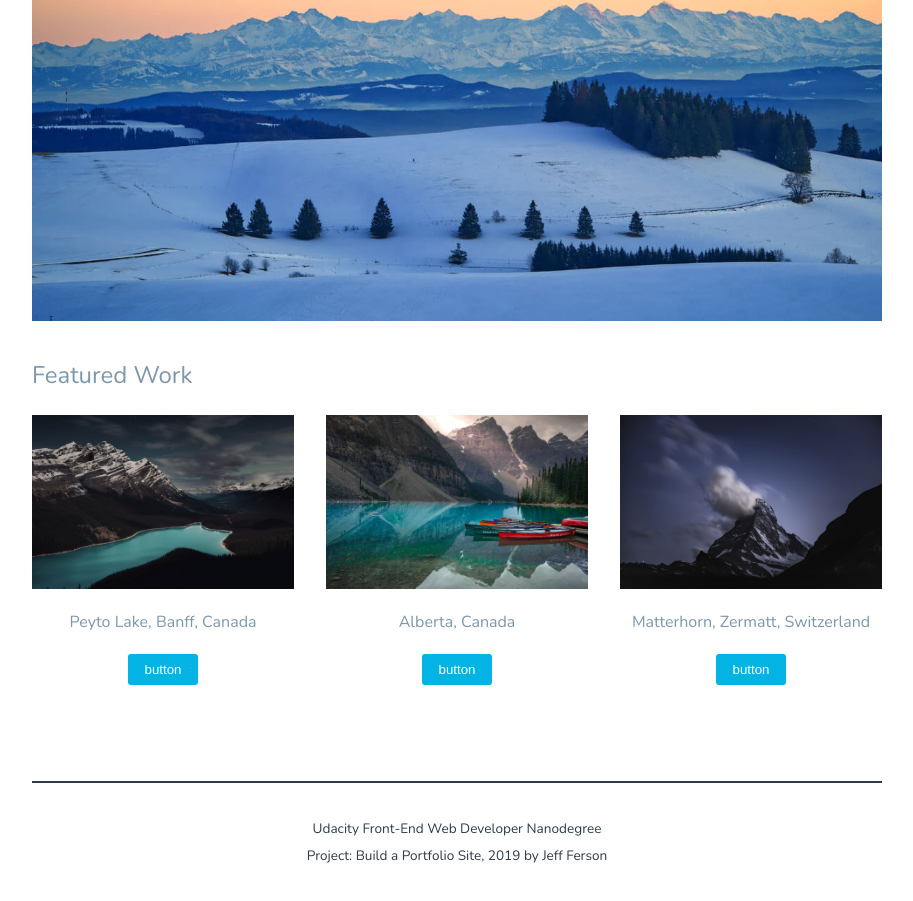
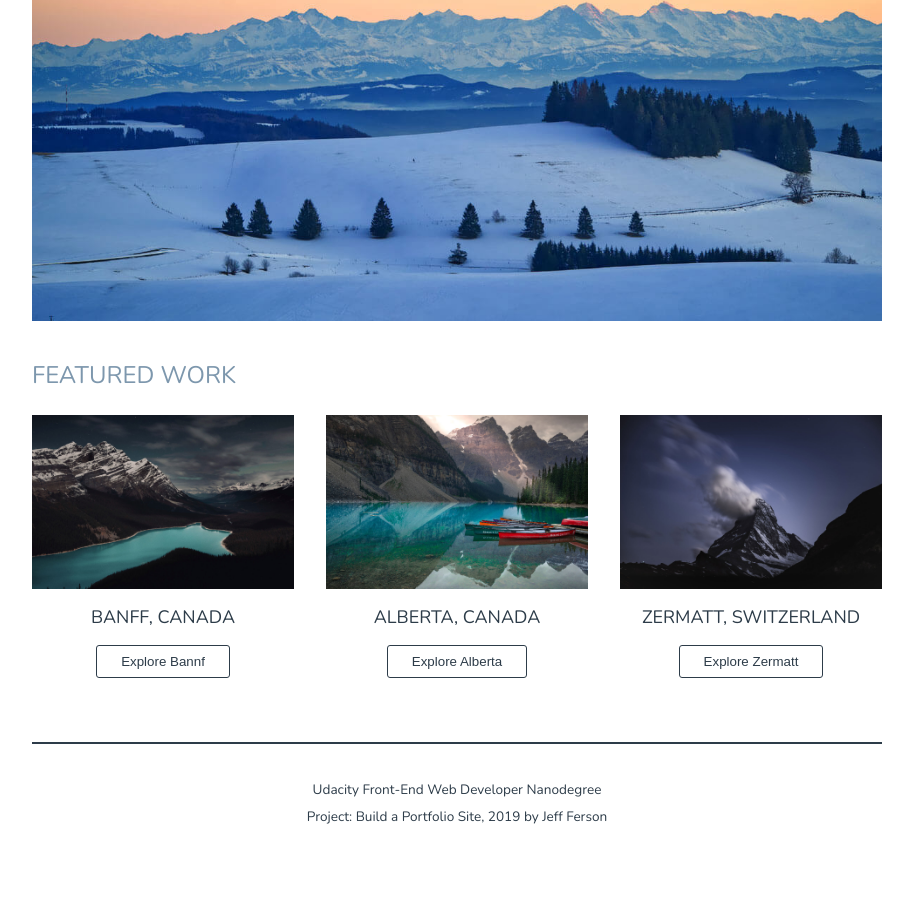
Before and after one commit to jfffrsn/FEND-build-a-portfolio, a plain HTML site: page index.html in a window 1280 px wide. Shown: the part 435-1336 px from the top of the page, without its empty margins (183-1096 px from the left). After the commit the page ends 1297 px from the top, so only its background shows below. Drawn offline with nearby package versions, Linux system fonts and the light colour scheme.

Commit message:
cjhanges

```diff
--- a/css/styles.css
+++ b/css/styles.css
@@ -1,13 +1,10 @@
 /*Fonts*/
 @import url('https://fonts.googleapis.com/css?family=Nunito:300,400,600,700&display=swap');
-
-
 :root {
 	--color-1: #02b3e4;
 	--color-2: #2d3c49;
 	--color-3: #7d97ad;
 }
-
 body{
 	background-color: #fff;
 	margin: 0;
@@ -17,22 +14,17 @@ body{
 	font-size: 16px;
 	box-sizing: border-box;
 }
-
 /*utility classes*/
 .fluid-img{
 	width: 100%;
 	height: auto;
 }
-
 /*page*/
 .page {
 	display: grid;
 	grid-row-gap: 2rem;
 	grid-template-columns: 1fr;
-    grid-template-areas:
-    "header"
-    "main"
-    "footer";
+	grid-template-areas:"header""main""footer";
 }
 .page {
 	max-width: 850px;
@@ -43,7 +35,6 @@ body{
 		margin: 0 auto;
 	}
 }
-
 /* Header */
 .header {
 	grid-area: header;
@@ -60,7 +51,6 @@ body{
 .header-logo-img {
 	max-width: 50px;
 }
-
 .header-details {
 	text-align: center;
 	align-self: center;
@@ -78,7 +68,6 @@ body{
 	margin: .15rem 0;
 	font-size: .875rem;
 }
-
 @media screen and (min-width: 500px) {
 	.header {
 		grid-template-columns: 50% 50%;
@@ -101,12 +90,10 @@ body{
 		margin: .25rem 0;
 	}
 }
-
 @media screen and (min-width: 850px) {
 	.header-logo-img {
 		max-width: 100px;
 	}
-
 	.header-details-title {
 		font-weight: 300;
 		margin: .5rem 0;
@@ -118,24 +105,33 @@ body{
 		margin: .5rem 0;
 	}
 }
-
-
 /* Main */
 .main {
 	grid-area: main;
 }
-
 .hero {
 	margin: 0 0 2rem 0;
 }
-
 .featured {
 	margin: 0 0 2rem 0;
 }
 .featured-title{
 	color: var(--color-3);
+	font-size: 1.25rem;
+	font-weight: 400;
+	text-transform: uppercase;
+	text-align: center;
+}
+@media screen and (min-width: 500px) {
+	.featured-title{
+		font-size: 1.35rem;
+		text-align: left;
+	}
+}
+@media screen and (min-width: 850px) {
+	.featured-title{
 		font-size: 1.5rem;
-    font-weight: 400;
+	}
 }
 .featured-list{
 	list-style: none;
@@ -145,19 +141,17 @@ body{
 	grid-gap: 0;
 	grid-template-columns: 1fr;
 }
-
 @media screen and (min-width: 500px) {
 	.featured-list{
-        grid-gap: 1.5rem;
-        grid-template-columns: 1fr 1fr 1fr;
+		grid-gap: 2rem;
+		grid-template-columns: 1fr 1fr;
 	}
 }
 @media screen and (min-width: 850px) {
 	.featured-list{
-        grid-gap: 2rem;
+		grid-template-columns: 1fr 1fr 1fr;
 	}
 }
-
 .featured-list-item{
 	display: flex;
 	flex-flow: column wrap;
@@ -167,27 +161,38 @@ body{
 .featured-list-item:last-of-type{
 	margin-bottom: 0;
 }
-
+@media screen and (min-width: 500px) {
+	.featured-list-item{
+		margin: 0;
+	}
+}
 .featured-list-title {
-    color: var(--color-3);
+	color: var(--color-2);
 	font-size: 1rem;
 	font-weight: 400;
+	margin: 1rem 0;
+	text-transform: uppercase;
+	text-align: center;
+}
+@media screen and (min-width: 850px) {
+	.featured-list-title {
+		font-size: 1.125rem;
+	}
 }
 .featured-list-btn {
-    border: 0;
+	border: var(--color-2) 1px solid;
 	cursor: pointer;
-    padding: .5rem 1rem;
+	padding: .5rem 1.5rem;
 	border-radius: 3px;
-    color: #fff;
-    background-color: var(--color-1);
+	color: var(--color-2);
+	background-color: #fff;
 	transition: .1s all linear;
 }
-
 .featured-list-btn:hover{
-    background-color: red;
+    background-color: var(--color-1);
+    border-color: var(--color-1);
+	color: #fff;
 }
-
-
 /* Footer */
 .footer {
 	grid-area: footer;
@@ -200,4 +205,5 @@ body{
 .footer-para {
 	font-size: .85rem;
 	margin: .25rem 0;
+	text-align: center;
 }
--- a/index.html
+++ b/index.html
@@ -36,19 +36,19 @@
 
             <ul class="featured-list">
                 <li class="featured-list-item">
-                    <img src="img/img-01.jpg" alt="Peyto Lake, Banff, Canada" class="fluid-img">
-                    <h4 class="featured-list-title">Peyto Lake, Banff, Canada</h4>
-                    <button class="featured-list-btn">button</button>
+                    <img src="img/img-01.jpg" alt="Banff, Canada" class="fluid-img">
+                    <h4 class="featured-list-title">Banff, Canada</h4>
+                    <button class="featured-list-btn">Explore Bannf</button>
                 </li>
                 <li class="featured-list-item">
                         <img src="img/img-02.jpg" alt="Alberta, Canada" class="fluid-img">
                         <h4 class="featured-list-title">Alberta, Canada</h4>
-                        <button class="featured-list-btn">button</button>
+                        <button class="featured-list-btn">Explore Alberta</button>
                 </li>
                 <li class="featured-list-item">
-                        <img src="img/img-03.jpg" alt="Matterhorn, Zermatt, Switzerland" class="fluid-img">
-                        <h4 class="featured-list-title">Matterhorn, Zermatt, Switzerland</h4>
-                        <button class="featured-list-btn">button</button>
+                        <img src="img/img-03.jpg" alt="Zermatt, Switzerland" class="fluid-img">
+                        <h4 class="featured-list-title">Zermatt, Switzerland</h4>
+                        <button class="featured-list-btn">Explore Zermatt</button>
                 </li>
             </ul>
         </section>
```
Lines whose indentation alone changed are shown as unchanged.
